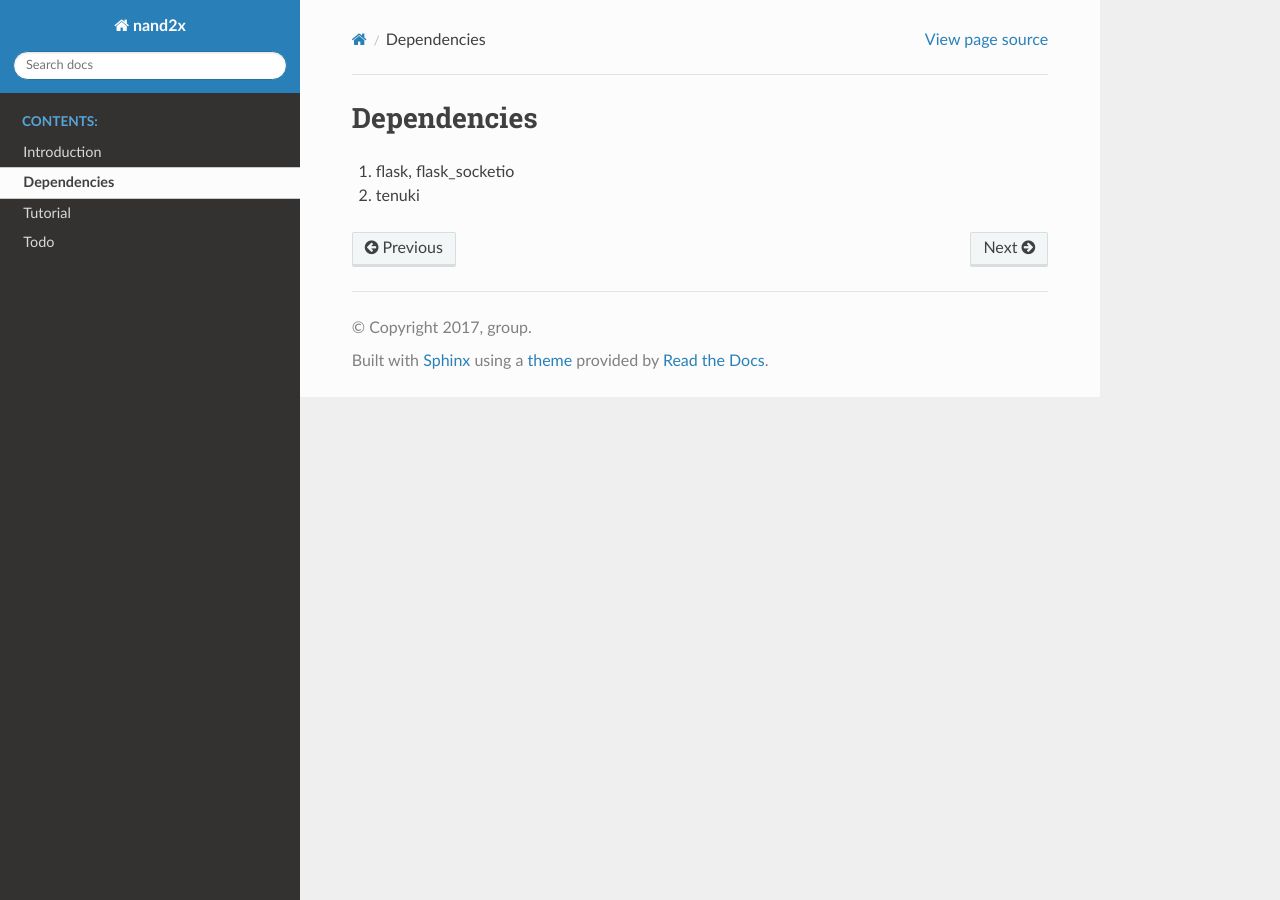
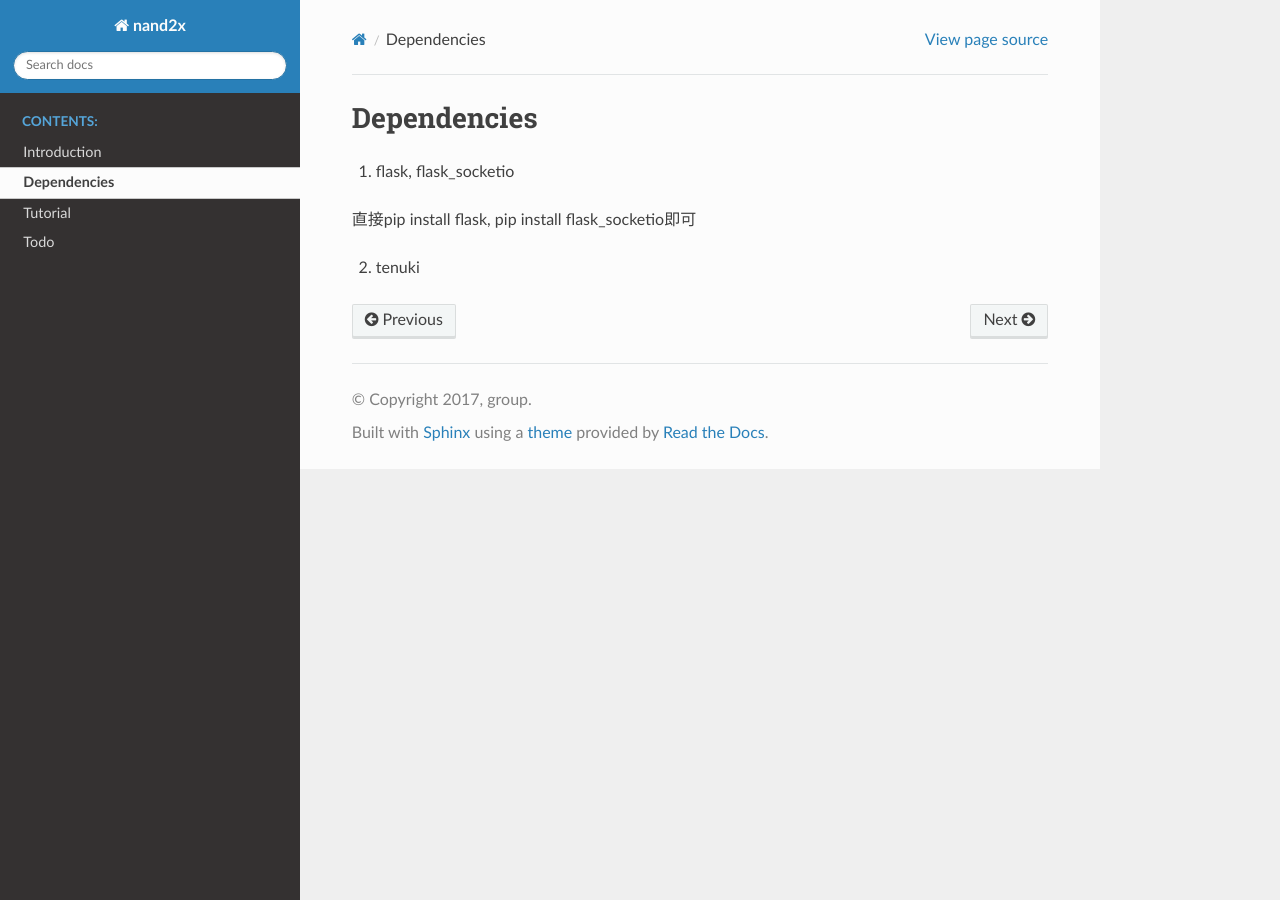
Before and after one commit to chenyijie2016/GO, a Sphinx documentation site: the page built from docs/source/dependencies.rst, in a window 1280 px wide. Built offline with Sphinx 7.4.7 and the Read the Docs theme 2.0.0, drawn with Linux system fonts in a browser that asks for light colours.

Commit message:
Update dependencies.rst

```diff
--- a/docs/source/dependencies.rst
+++ b/docs/source/dependencies.rst
@@ -4,4 +4,6 @@ Dependencies
 
 1. flask, flask_socketio
 
+直接pip install flask, pip install flask_socketio即可
+
 2. tenuki
```
